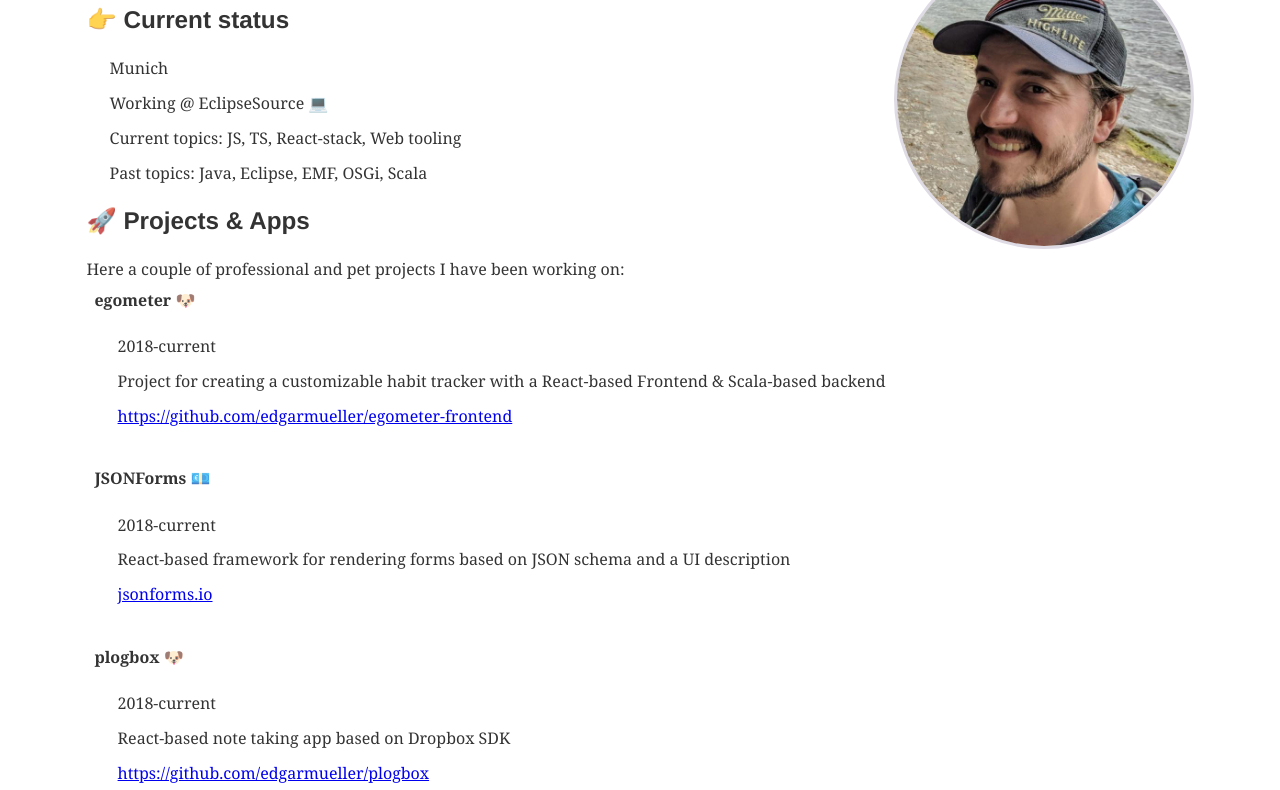
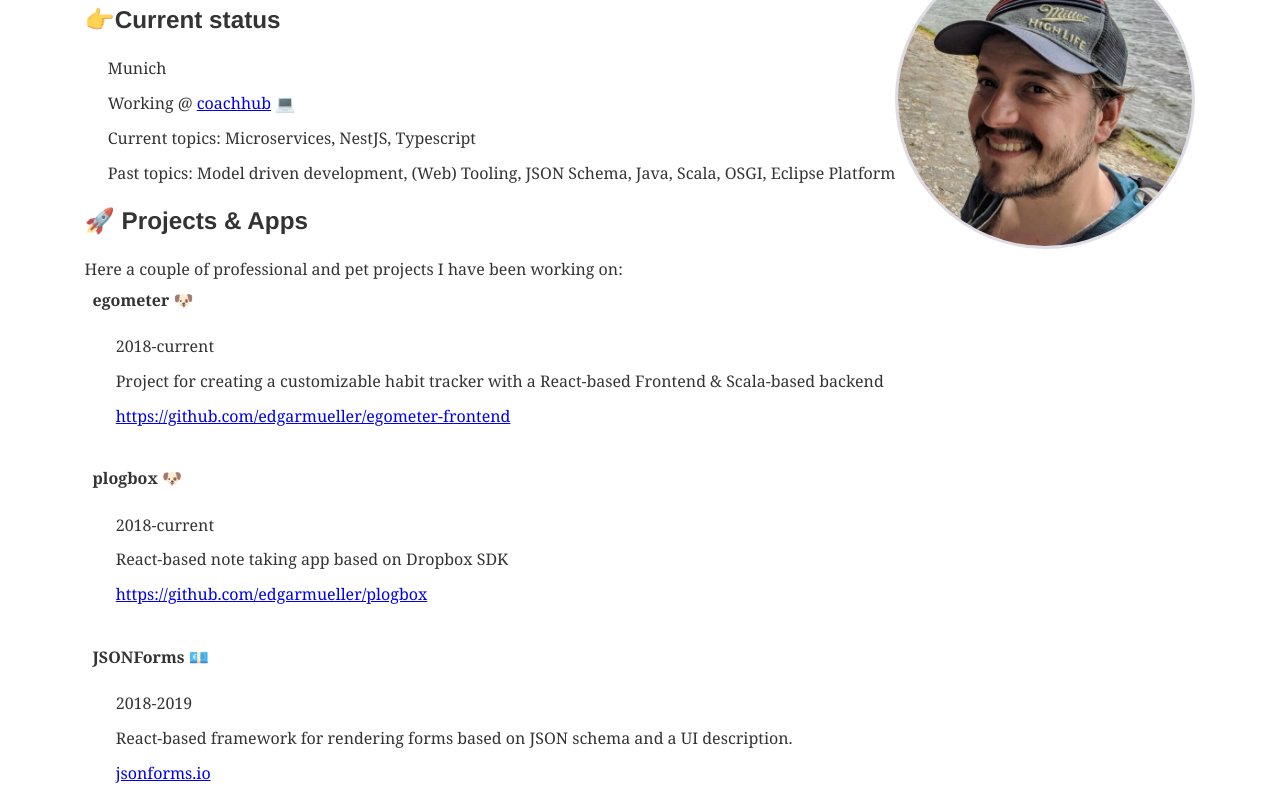
Before and after one commit to edgarmueller/about, a Gatsby site: page / in a window 1280 px wide. Shown: the part 67-857 px from the top of the page. Built offline with nearby package versions, Linux system fonts and the light colour scheme; Gatsby itself is replaced by a stand-in of ours; some packages are replaced by stand-ins of ours.

Commit message:
Update general about info
* Update `gatsby` package

```diff
--- a/content/projects/jsonforms/index.md
+++ b/content/projects/jsonforms/index.md
@@ -1,9 +1,9 @@
 ---
 title: JSONForms
-date: 2018-current
+date: 2018-2019
 path: /projects/jsonforms
 URL: jsonforms.io
 type: professional
 ---
 
-React-based framework for rendering forms based on JSON schema and a UI description
+React-based framework for rendering forms based on JSON schema and a UI description.
--- a/package.json
+++ b/package.json
@@ -4,7 +4,7 @@
   "version": "0.1.0",
   "author": "Edgar Mueller",
   "dependencies": {
-    "gatsby": "^2.1.32",
+    "gatsby": "^2.19.12",
     "gatsby-link": "^2.0.16",
     "gatsby-plugin-react-helmet": "^3.0.9",
     "gatsby-plugin-typography": "^2.2.10",
--- a/src/components/About.js
+++ b/src/components/About.js
@@ -4,12 +4,12 @@
 
 const About = () => (
   <div>
-    <h2><span role="img" aria-label="current status">👉</span> Current status</h2>
+    <h2><span role="img" aria-label="current status">👉</span>Current status</h2>
     <ul style={noListStyle}>
-      <li>Munich </li>
-      <li>Working @ EclipseSource <span role="img" aria-label="programming">💻</span></li>
-      <li>Current topics: JS, TS, React-stack, Web tooling</li>
-      <li>Past topics: Java, Eclipse, EMF, OSGi, Scala</li>
+      <li>Munich</li>
+      <li>Working @ <a href="https://coachhub.io">coachhub</a> <span role="img" aria-label="programming">💻</span></li>
+      <li>Current topics: Microservices, NestJS, Typescript</li>
+      <li>Past topics: Model driven development, (Web) Tooling, JSON Schema, Java, Scala, OSGI, Eclipse Platform</li>
     </ul>
   </div>
 );
```
Also changed, not shown: 1 other file.
